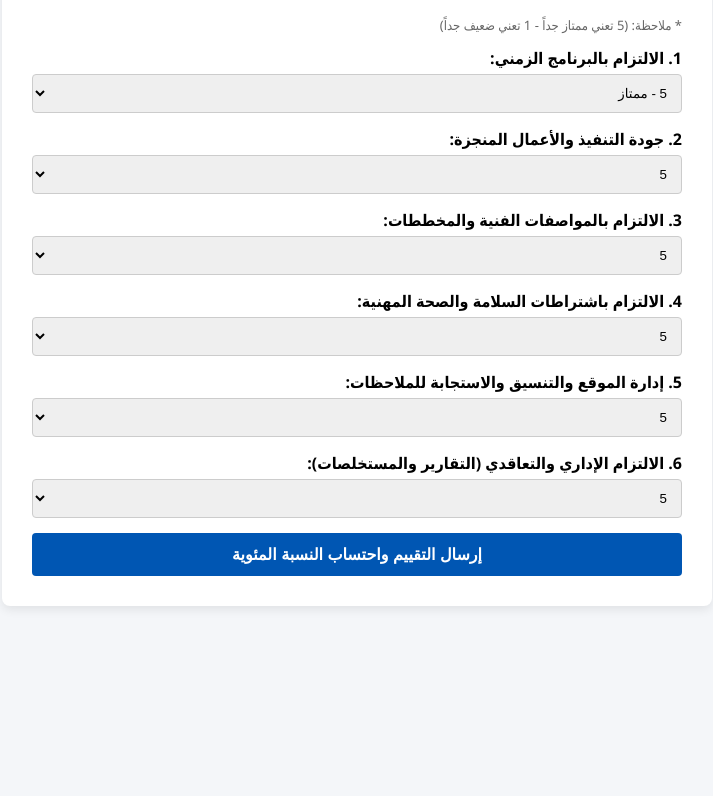
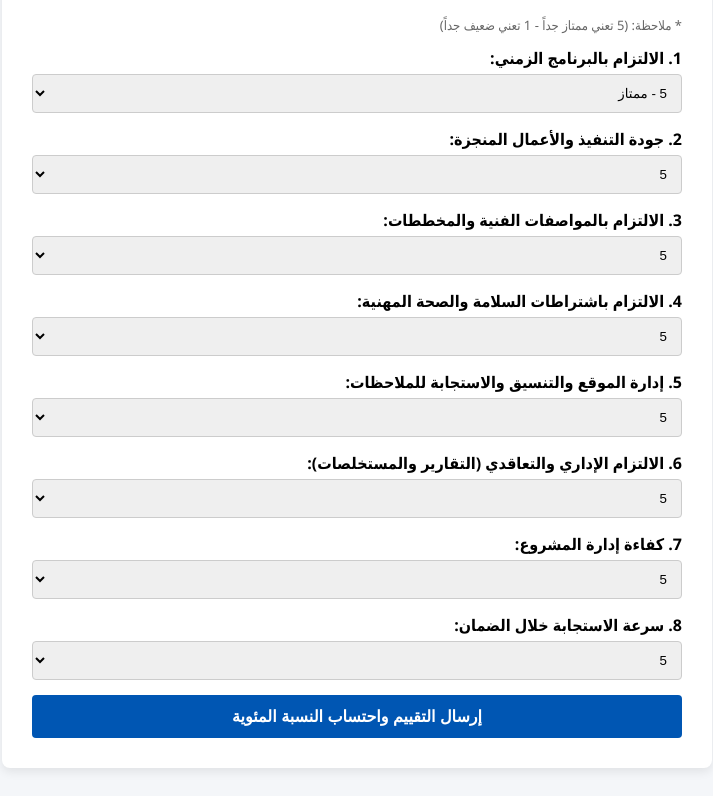
Before and after one commit to naemaalrahbi/serr, a website: page index.html in a window 1280 px wide. Shown: the part 473-1269 px from the top of the page, without its empty margins (283-996 px from the left). Before the commit the page ends 1107 px from the top, so only its background shows below. Drawn offline with Linux system fonts and the light colour scheme.

Commit message:
Update index.html

```diff
--- a/index.html
+++ b/index.html
@@ -84,6 +84,23 @@
                 <option value="5">5</option><option value="4">4</option><option value="3">3</option><option value="2">2</option><option value="1">1</option>
             </select>
         </div>
+        <div class="form-group">
+    <label>7. كفاءة إدارة المشروع:</label>
+    <select id="aCommitment" required>
+        <option value="5">5</option><option value="4">4</option>
+        <option value="3">3</option><option value="2">2</option>
+        <option value="1">1</option>
+    </select>
+</div>
+
+<div class="form-group">
+    <label>8. سرعة الاستجابة خلال الضمان:</label>
+    <select id="bCommitment" required>
+        <option value="5">5</option><option value="4">4</option>
+        <option value="3">3</option><option value="2">2</option>
+        <option value="1">1</option>
+    </select>
+</div>
 
         <button type="submit">إرسال التقييم واحتساب النسبة المئوية</button>
     </form>
@@ -108,7 +125,9 @@
             techSpecs: document.getElementById('techSpecs').value,
             safetyCommitment: document.getElementById('safetyCommitment').value,
             siteManagement: document.getElementById('siteManagement').value,
-            adminCommitment: document.getElementById('adminCommitment').value
+            adminCommitment: document.getElementById('adminCommitment').value,
+            aCommitment: document.getElementById('aCommitment').value,
+bCommitment: document.getElementById('bCommitment').value
         };
 
         try {
```
